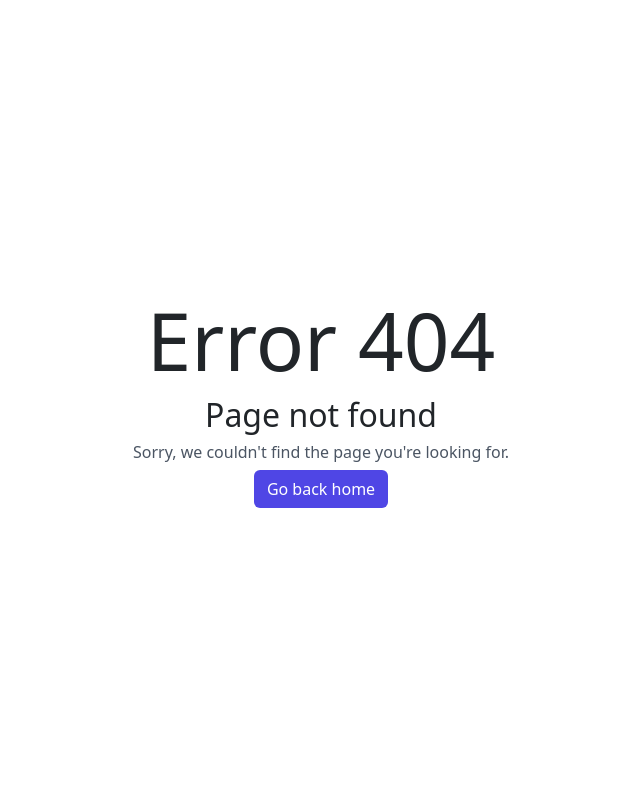
After one commit to iagorivelo/chat-php, a PHP site: page /app/chat/View/404.phtml in a window 1280 px wide. The commit adds this page. Shown: the whole page, without its empty margins (319-959 px from the left). Run offline with PHP 8.4, Linux system fonts and the light colour scheme.

Commit message:
feat: close #31; Criação da tela de not-found

```diff
--- a/app/chat/Controller/ChatController.php
+++ b/app/chat/Controller/ChatController.php
@@ -92,4 +92,9 @@ class ChatController
 
     header('Location: /?Logout');
   }
+
+  public static function error404()
+  {
+    include_once "app/chat/View/404.phtml";
+  }
 }
--- /dev/null
+++ b/app/chat/View/404.phtml
@@ -0,0 +1,20 @@
+<!DOCTYPE html>
+<html lang="en">
+<head>
+    <meta charset="UTF-8">
+    <meta name="viewport" content="width=device-width, initial-scale=1.0">
+    <title>404 - Not Found</title>
+    <link href="https://cdn.jsdelivr.net/npm/bootstrap@5.3.1/dist/css/bootstrap.min.css" rel="stylesheet" integrity="sha384-4bw+/aepP/YC94hEpVNVgiZdgIC5+VKNBQNGCHeKRQN+PtmoHDEXuppvnDJzQIu9" crossorigin="anonymous">
+    <script src="https://cdn.jsdelivr.net/npm/bootstrap@5.3.1/dist/js/bootstrap.bundle.min.js" integrity="sha384-HwwvtgBNo3bZJJLYd8oVXjrBZt8cqVSpeBNS5n7C8IVInixGAoxmnlMuBnhbgrkm" crossorigin="anonymous"></script>
+    <script src="https://cdnjs.cloudflare.com/ajax/libs/jquery/3.7.0/jquery.min.js" integrity="sha512-3gJwYpMe3QewGELv8k/BX9vcqhryRdzRMxVfq6ngyWXwo03GFEzjsUm8Q7RZcHPHksttq7/GFoxjCVUjkjvPdw==" crossorigin="anonymous" referrerpolicy="no-referrer"></script>
+    <link rel="stylesheet" href="app/public/css/errors/404.css">
+</head>
+<body>
+    <div class="min-vh-100 d-flex flex-column justify-content-center align-items-center" >
+        <h1 style="font-size: 5rem;">Error 404</h1>
+        <h2>Page not found</h2>
+        <h6 style="color: #4B5563;">Sorry, we couldn't find the page you're looking for.</h6>
+        <a href="/" type="button" class="btn" role="button" style="color: #FFF; background-color: #4F46E5;">Go back home</a>
+    </div>
+</body>
+</html>
--- a/index.php
+++ b/index.php
@@ -46,7 +46,7 @@ switch ($route) {
     break;
 
   default:
-    echo "ERROR 404";
+    ChatController::error404();
 
     break;
 }
```
